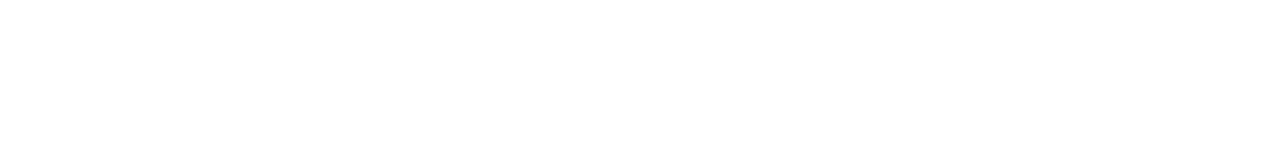
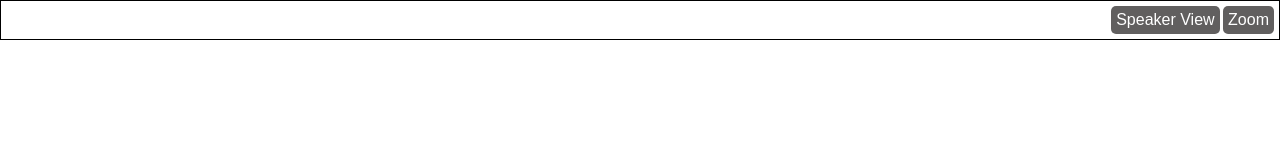
Before and after one commit to TeoFanta99/html-css-zoom, a plain HTML site: page index.html in a window 1280 px wide. Drawn offline with Linux system fonts and the light colour scheme.

Commit message:
quasi finito topbar

```diff
--- a/index.html
+++ b/index.html
@@ -11,6 +11,10 @@
     <!-- topbar -->
     <section id="topbar">
 
+        <div id="topbar-buttons">
+            <button type="button">Speaker View</button>
+            <button type="button">Zoom</button>
+        </div>
     </section>
 
 
--- a/style.css
+++ b/style.css
@@ -9,10 +9,34 @@
     font-size: 14px;
 }
 
+body {
+    /* background-color: black; */
+}
+
 
 /* ------------------------ stili topbar ----------------------- */
+#topbar {
+    min-height: 40px;
+    width: 100%;
+    border: 1px solid black;
+    position: relative;
+}
 
+#topbar-buttons {
+    height: 100%;
+    position: absolute;
+    top: 5px;
+    right: 5px;
+}
 
+#topbar-buttons button {
+    background-color: #615f5f;
+    color: white;
+    padding: 5px;
+    border-radius: 5px;
+    border: none;
+    font-size: 16px;
+}
 
 
 
```
